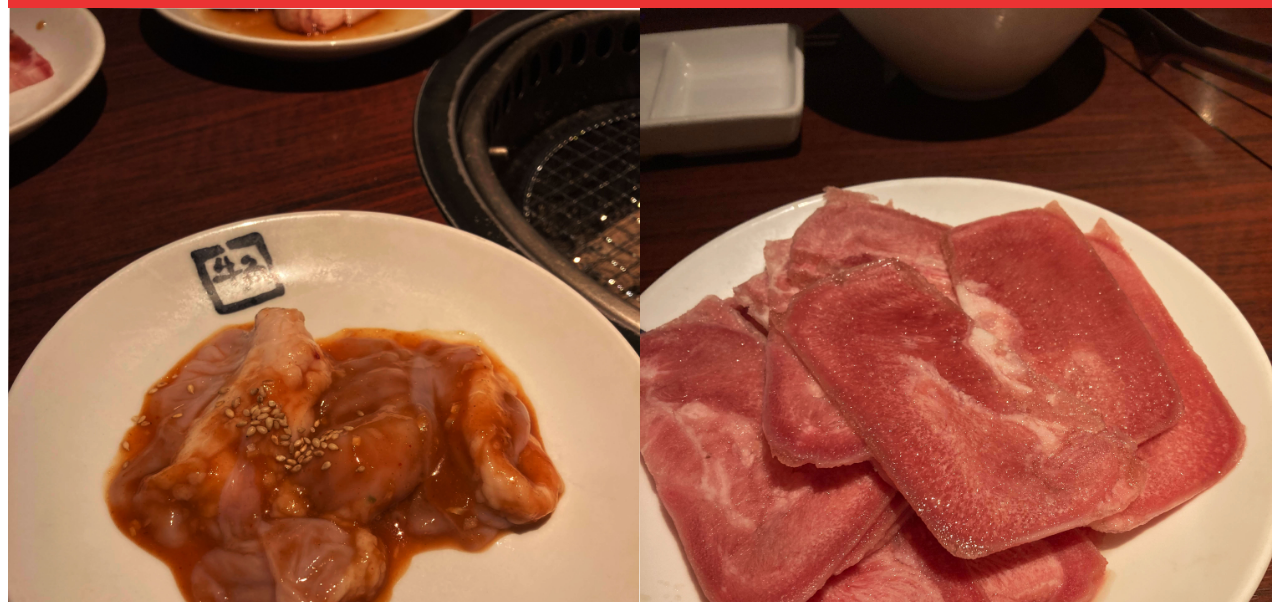
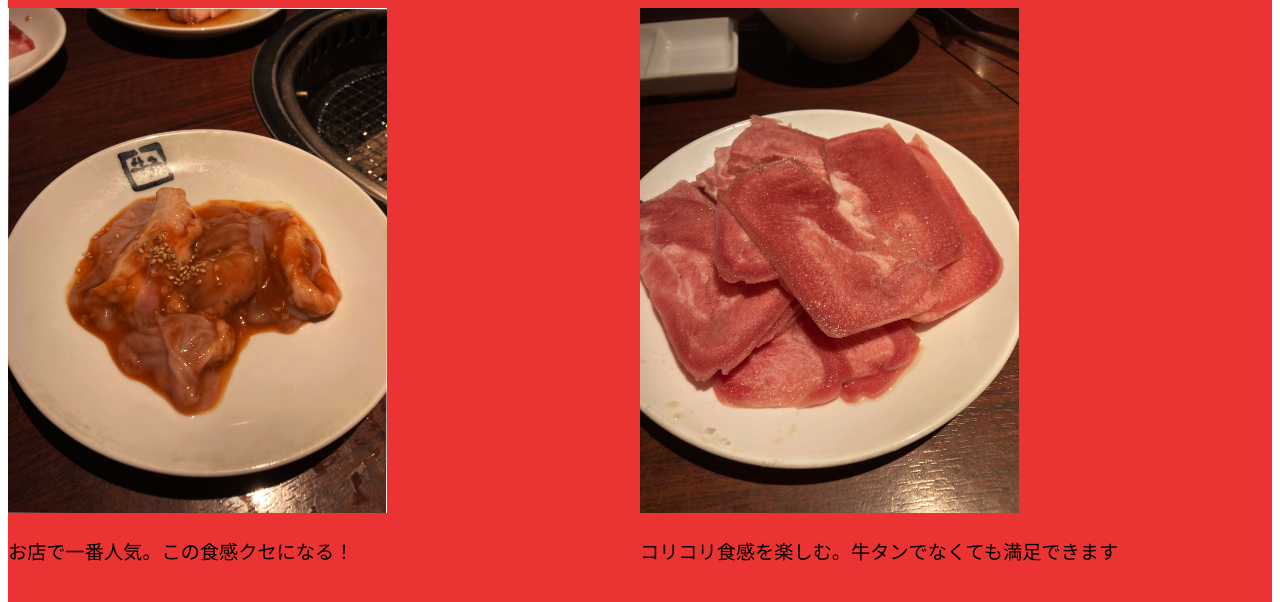
Before and after one commit to OtaroTanaka/2024VC, a plain HTML site: page menu.html in a window 1280 px wide. Shown: the part 89-691 px from the top of the page. Drawn offline with Linux system fonts and the light colour scheme.

Commit message:
Update menu.html

```diff
--- a/menu.html
+++ b/menu.html
@@ -5,7 +5,7 @@
 <title>menu</title>
 <style type="text/css">
 	img{
-		width: 100%
+		width: 60%
 	}
 	.onikubox{
     background-color: #EB3333;
```
